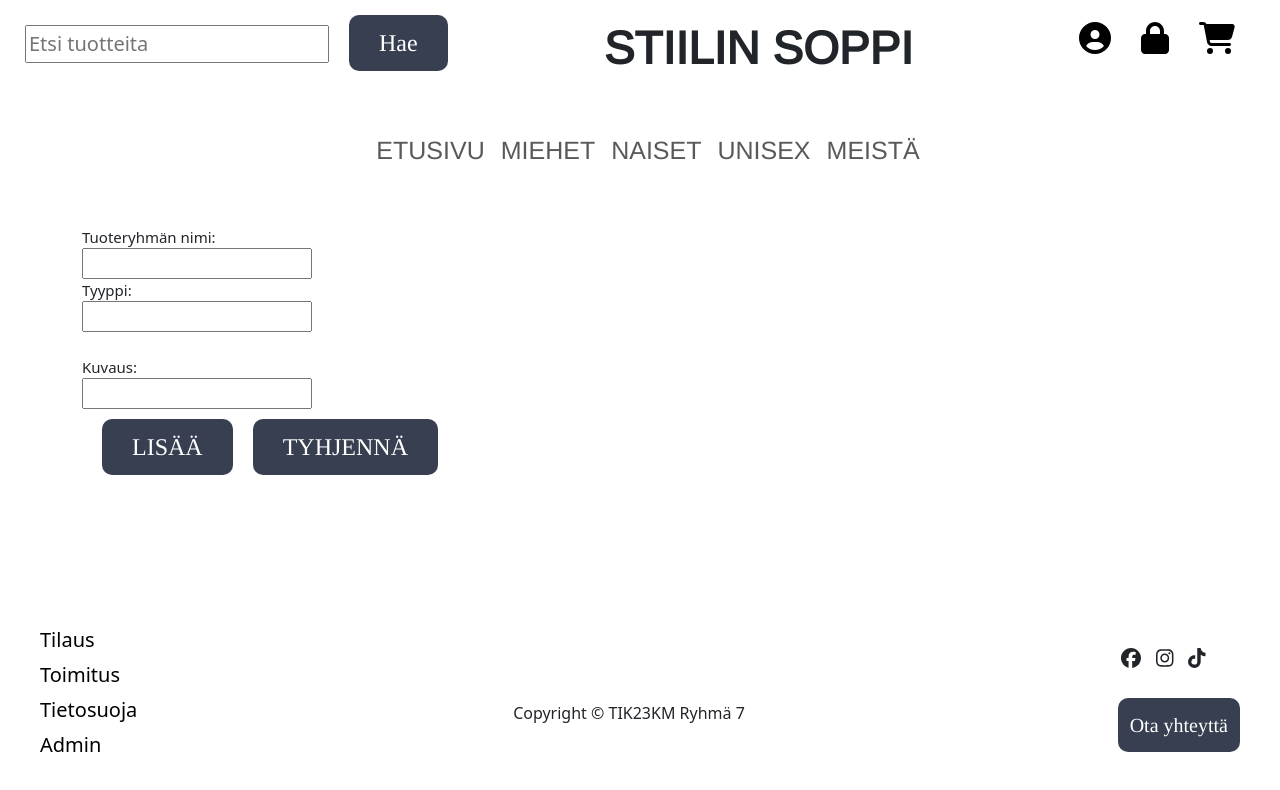
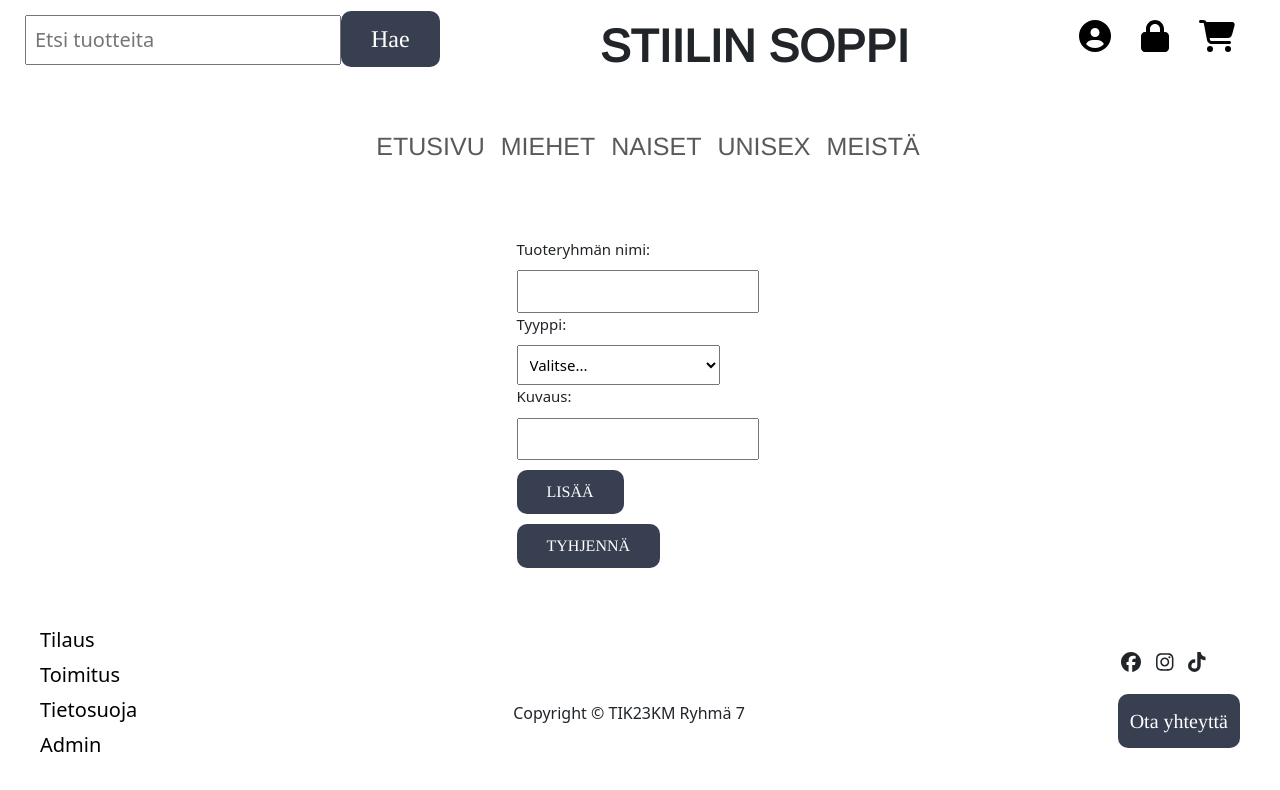
Before and after one commit to Verkkokauppa-SG7/verkkokauppa, a React (Create React App) app: page /yllapito/tuoteryhmat in a window 1280 px wide. Shown: the top 790 px of the page. Built offline with nearby package versions, Linux system fonts and the light colour scheme.

Commit message:
Muokattu tuoteryhmien ylläpidon ulkoasua

```diff
--- a/src/App.js
+++ b/src/App.js
@@ -1,5 +1,6 @@
 import Navbar from './components/Navbar';
 import { Route, Routes } from 'react-router-dom';
+import React, { useState } from 'react';
 import Header from './components/Header';
 import Footer from './components/Footer';
 import './App.css';
@@ -12,7 +13,7 @@ import SearchBar from './components/SearchBar.js';
 import ProductDetails from './components/ProductDetails';
 import Admin from './pages/Admin.js';
 import CategoryForm from './components/CategoryForm.js';
-import AdminLogin from './components/AdminLogin.js'
+import AdminLogin from './components/AdminLogin.js';
 import ContactForm from './components/ContactForm.js';
 import FeedbackList from './components/FeedbackList.js';
 import Login from './components/Login.js';
@@ -20,13 +21,19 @@ import Signup from './components/Signup.js';
 
 
 function App() {
+  const [isAdmin, setIsAdmin] = useState();
 
   return (
     <>
       <Header />
-      <Navbar />
+      {/* Pass isAdmin to Navbar */}
+      <Navbar isAdmin={isAdmin} />
       <div className='container'>
           <Routes>
+            {/* Pass setIsAdmin to AdminLogin */}
+            <Route path="/admin" element={<AdminLogin setIsAdmin={isAdmin} />} />
+            {/* Pass isAdmin to Admin */}
+            <Route path="/yllapito" element={<Admin isAdmin={isAdmin} />} />
             <Route path="/" element={<FrontPage />} />
             <Route path="/tuoteryhmät" element={<PresetCategories />} />
             <Route path="/tuotteet/:category_type/:category" element={<ProductList />} />
--- a/src/components/AdminLogin.js
+++ b/src/components/AdminLogin.js
@@ -3,7 +3,7 @@ import React, { useState, useEffect } from 'react';
 import { useNavigate } from 'react-router-dom';
 import axios from 'axios';
 import Navbar from './Navbar';
-import '../styles/FeedbackList.css'
+import '../styles/Adminlogin.css'
 
 const AdminLogin = () => {
   const [username, setUsername] = useState('');
@@ -11,10 +11,6 @@ const AdminLogin = () => {
   const [errorMessage, setErrorMessage] = useState('');
   const navigate = useNavigate();
   const [isAdmin, setIsAdmin] = useState(false); // Set to true if the login is successful
-
-  useEffect(() => {
-    console.log({ isAdmin });
-  }, [isAdmin]); // This useEffect will run whenever isAdmin changes
 
   const handleLogin = async (e) => {
     e.preventDefault(); // Prevent the default form submission behavior
@@ -29,40 +25,45 @@ const AdminLogin = () => {
 
       const { jwtToken } = response.data;
 
-      // Set the isAdmin true with successful login
+
+      // Set the isAdmin state
       setIsAdmin(true);
+      console.log(isAdmin);
 
-      // Redirect to another component after successful login
+      console.log('handleLogin over');
+
+      // Redirect to Admin-page after successful login
       navigate('/yllapito');
 
-      console.log({isAdmin});
 
     } catch (error) {
       if (error.response) {
         setErrorMessage(error.response.data);
       } else {
-        setErrorMessage('An error occurred while logging in. Please try again.');
+        setErrorMessage('Virhe sisäänkirjautumisessa. Yritä uudelleen.');
       }
     }
   };
 
   console.log('Component rendering with isAdmin:', isAdmin);
   return (
-    <div>
-      <form onSubmit={handleLogin}>
+    <div className="d-flex justify-content-center align-items-center">
+      <div className='bg-white p-3 rounded w-25'>
+      <form className="adminloginform" onSubmit={handleLogin}>
         <label>
-          Username:
+          Käyttäjätunnus:
           <input type="text" value={username} onChange={(e) => setUsername(e.target.value)} />
         </label>
-        <br />
         <label>
-          Password:
+          Salasana:
+        <br></br>
           <input type="password" value={password} onChange={(e) => setPassword(e.target.value)} />
         </label>
-        <br />
-        <button type="submit">Login</button>
+        <button className='adminlogin' type="submit">Kirjaudu</button>
       </form>
+
       {errorMessage && <p style={{ color: 'red' }}>{errorMessage}</p>}
+      </div>
       <div className="empty-space"></div>
     </div>
 
--- a/src/components/CategoryForm.js
+++ b/src/components/CategoryForm.js
@@ -1,7 +1,6 @@
 import React, { useState } from 'react';
 import axios from 'axios';
-import '../styles/CategoryForm.css';
-
+import '../styles/Adminlogin.css';
 
 const CategoryForm = () => {
   const [category_name, setCategoryName] = useState('');
@@ -9,7 +8,6 @@ const CategoryForm = () => {
   const [category_description, setDescription] = useState('');
   const [errorMessage, setErrorMessage] = useState('');
   const [successMessage, setSuccessMessage] = useState('');
-
 
   const handleSubmit = async (e) => {
     e.preventDefault();
@@ -22,7 +20,7 @@ const CategoryForm = () => {
     }
 
     try {
-      const response = await axios.post(`http://localhost:3001/categories`,[
+      const response = await axios.post(`http://localhost:3001/categories`, [
         { category_name, category_type, category_description }
       ]);
 
@@ -42,7 +40,7 @@ const CategoryForm = () => {
       } else {
         // If not, set a generic error message
         setErrorMessage(
-        'An error occurred while adding categories. Please try again.'
+          'Tuoteryhmän lisäämisessä tapahtui virhe. Yritä uudelleen.'
         );
       }
 
@@ -58,8 +56,12 @@ const CategoryForm = () => {
     setSuccessMessage('');
   };
 
+  // Pre-set options for selection of category type
+  const categoryOptions = ['Naiset', 'Miehet', 'Unisex'];
+
   return (
-    <div>
+    <div className="d-flex justify-content-center align-items-center">
+      <div className='bg-white p-3 rounded w-25'>
         <form onSubmit={handleSubmit}>
           <label>
             Tuoteryhmän nimi:
@@ -69,31 +71,40 @@ const CategoryForm = () => {
               onChange={(e) => setCategoryName(e.target.value)}
             />
           </label>
-        <br />
           <label>
             Tyyppi:
-          <input
-            type="text"
-            value={category_type}
-            onChange={(e) => setCategoryType(e.target.value)}
-          />
+            <select value={category_type} onChange={(e) => setCategoryType(e.target.value)}>
+              <option value="">Valitse...</option>
+              {categoryOptions.map((option) => (
+                <option key={option} value={option}>
+                  {option}
+                </option>
+              ))}
+            </select>
           </label>
-        <br />
-        <br />
           <label>
             Kuvaus:
+            <br></br>
             <input
               type="text"
               value={category_description}
               onChange={(e) => setDescription(e.target.value)}
             />
           </label>
-        <br />
-        <button type="submit">LISÄÄ</button>
-        <button type="button" onClick={handleReset}>TYHJENNÄ</button>
+          <button className="adminlogin" type="submit">LISÄÄ</button>
+          <button className="adminlogin" type="button" onClick={handleReset}>TYHJENNÄ</button>
         </form>
-      {errorMessage && <p className="error-message">{errorMessage}</p>}
-      {successMessage && <p className="success-message">{successMessage}</p>}
+      </div>
+      {errorMessage && (
+        <div className="alert alert-danger mt-3" role="alert">
+          {errorMessage}
+        </div>
+      )}
+      {successMessage && (
+        <div className="alert alert-success mt-3" role="alert">
+          {successMessage}
+        </div>
+      )}
     </div>
   );
 };
--- a/src/components/Navbar.js
+++ b/src/components/Navbar.js
@@ -4,7 +4,7 @@ import '../styles/Navbar.css'
 import { Navbar, Container, Nav, /*NavDropdown*/ } from 'react-bootstrap';
 
 
-export default function Menu() {
+export default function Menu({ isAdmin }) {
     return (
         <Navbar collapseOnSelect expand="lg" className="bg-white">
             <Container>
@@ -18,6 +18,8 @@ export default function Menu() {
                         <Nav.Link as={Link} to="/vaatteet/naiset">Naiset</Nav.Link>
                         <Nav.Link as={Link} to="/vaatteet/unisex">Unisex</Nav.Link>
                         <Nav.Link as={Link} to="/meista">Meistä</Nav.Link>
+                        {/* Conditionally render the "Admin" link based on isAdmin */}
+                        {isAdmin && <Nav.Link as={Link} to="/yllapito">Admin</Nav.Link>}
                     </Nav>
                 </Navbar.Collapse>
             </Container>
--- a/src/pages/Admin.js
+++ b/src/pages/Admin.js
@@ -1,14 +1,13 @@
 // Admin.js
 import { Link } from 'react-router-dom';
-import Navbar from '../components/Navbar';
 import '../styles/FeedbackList.css'
 
+const Admin = () => {
 
-const Admin = ({isAdmin}) => {
-  console.log({isAdmin});
+  const isAdmin=true;
+
   return (
     <div>
-    {isAdmin && <Navbar />}
     <nav>
       <ul>
         <div>
--- /dev/null
+++ b/src/styles/Adminlogin.css
@@ -0,0 +1,39 @@
+.bg-white {
+    display: flex;
+    flex-direction: column;
+    align-items: center;
+  }
+
+.adminlogin{
+    background-color: #373f51;
+    color: #fff;
+    border: none;
+    text-align: center;
+    font-size: 16px;
+    cursor: pointer;
+    margin-top: 10px;
+    margin-right: 10px;
+}
+
+.adminlogin:hover {
+    background-color: grey;
+    color: #fff;
+}
+
+label {
+    margin-bottom: 15px;
+}
+
+input, select {
+    padding: 8px;
+    box-sizing: border-box;
+    margin-top: 10px;
+}
+
+select {
+    width: 140%;
+}
+
+.alert {
+    margin-top: 10px;
+  }
```
Lines whose indentation alone changed are shown as unchanged.
